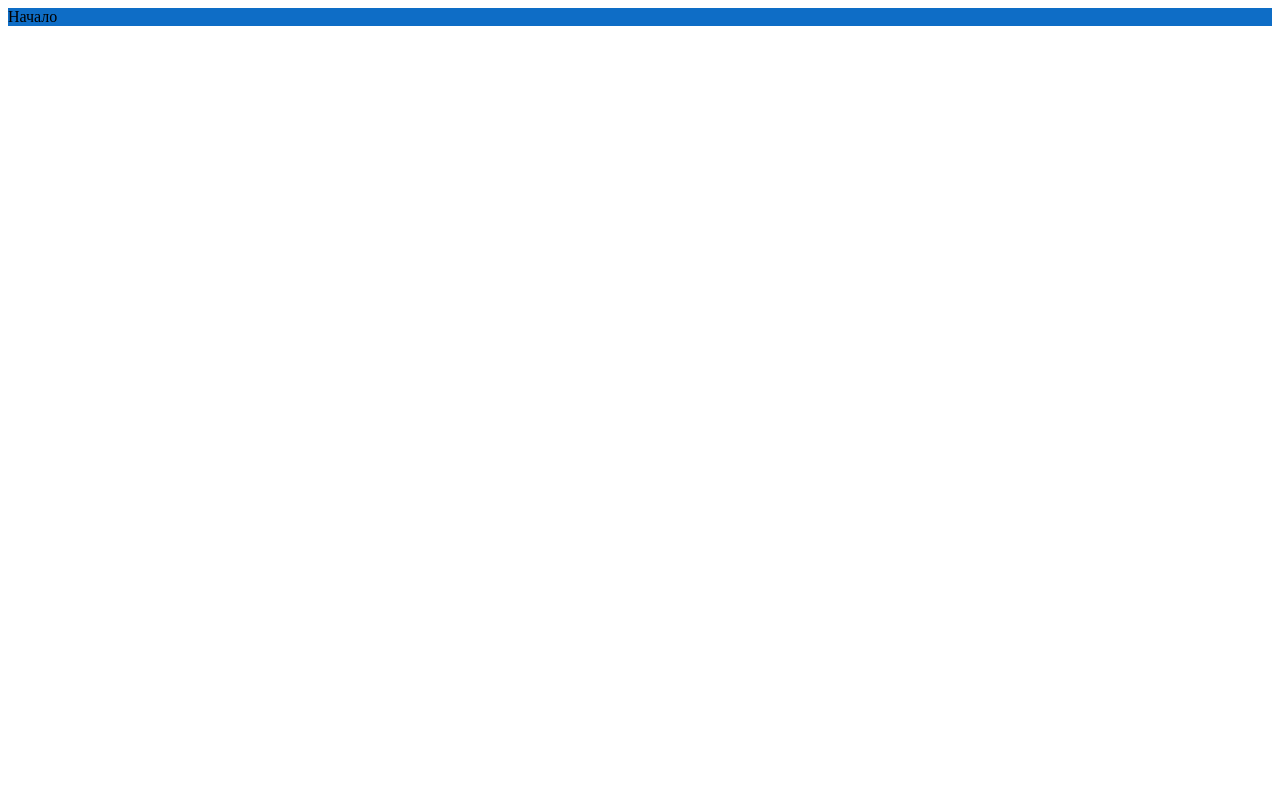
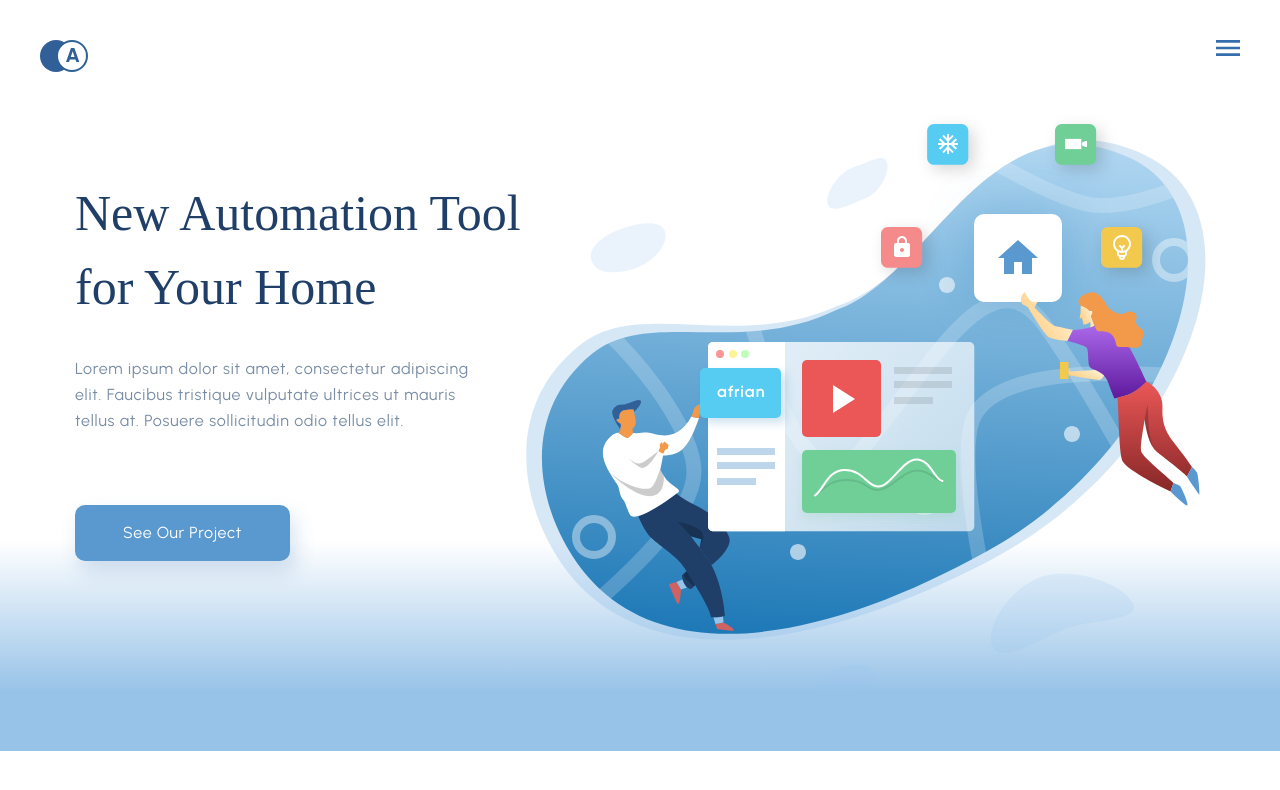
Before and after one commit to LegerovAlex/New-Automation-Tool-for-Your-Home, a website built with Parcel: page src/index.html in a window 1280 px wide. Built offline with nearby package versions, Linux system fonts and the light colour scheme; a web font is replaced by a local one.

Commit message:
add header and section-tool

```diff
--- a/src/index.html
+++ b/src/index.html
@@ -5,10 +5,55 @@
     <meta http-equiv="X-UA-Compatible" content="IE=edge" />
     <meta name="viewport" content="width=device-width, initial-scale=1.0" />
     <link rel="stylesheet" href="./styles/reset.scss" />
-    <link rel="stylesheet" href="styles/style.scss" />
-    <title>Document</title>
+    <link rel="stylesheet" href="./styles/style.scss" />
+    <link rel="preconnect" href="https://fonts.googleapis.com" />
+    <link rel="preconnect" href="https://fonts.gstatic.com" crossorigin />
+    <link
+      href="https://fonts.googleapis.com/css2?family=Montagu+Slab:opsz,wght@16..144,400;16..144,500;16..144,600&family=Urbanist:wght@300;400;500;700&display=swap"
+      rel="stylesheet"
+    />
+    <title>New Automation Tool for Your Home</title>
   </head>
   <body>
-    <div class="start">Начало</div>
+    <header class="header">
+      <div class="header-container">
+        <div class="hedaer-logo">
+          <img
+            class="hedaer-logo__img"
+            src="./assets/icons/logo.svg"
+            alt="logo"
+          />
+        </div>
+        <div class="hedaer-burger">
+          <img
+            class="hedaer-burger__logo"
+            src="./assets/icons/burger.svg"
+            alt="burger"
+          />
+        </div>
+      </div>
+    </header>
+    <section class="tool">
+      <div class="container container__represent">
+        <div class="represent-items">
+          <h1 class="represent-items__title">
+            New Automation Tool for Your Home
+          </h1>
+          <p class="represent-items__subtitle">
+            Lorem ipsum dolor sit amet, consectetur adipiscing elit. Faucibus
+            tristique vulputate ultrices ut mauris tellus at. Posuere
+            sollicitudin odio tellus elit.
+          </p>
+          <div class="represent-items-buttons">
+            <button class="button represent-items__button">
+              See Our Project
+            </button>
+          </div>
+        </div>
+        <div class="represent-img">
+          <img src="./assets/img/Hero/main-img.svg" alt="img" />
+        </div>
+      </div>
+    </section>
   </body>
 </html>
--- a/src/styles/reset.scss
+++ b/src/styles/reset.scss
@@ -0,0 +1,31 @@
+* {
+  margin: 0;
+  padding: 0;
+  box-sizing: border-box;
+}
+
+li {
+  list-style: none;
+}
+
+a {
+  color: inherit;
+  text-decoration: none;
+}
+
+button {
+  background: none;
+  border: none;
+  margin: 0;
+}
+
+h1,
+h2,
+h3 {
+  margin: 0;
+  padding: 0;
+
+  font-size: 100%;
+  font-style: inherit;
+  font-weight: inherit;
+}
--- a/src/styles/style.scss
+++ b/src/styles/style.scss
@@ -1,3 +1,76 @@
-.start {
-  background-color: rgb(14, 109, 198);
+.header {
+  padding: 40px 10px 0 10px;
+  .header-container {
+    max-width: 1200px;
+    margin: 0 auto;
+    display: flex;
+    flex-wrap: wrap;
+    justify-content: space-between;
+  }
 }
+
+.tool {
+  background: linear-gradient(
+    0deg,
+    #98c3e8 8.84%,
+    rgba(152, 195, 232, 0) 31.12%
+  );
+
+  padding: 100px 10px 190px 10px;
+
+  .container__represent {
+    max-width: 1130px;
+    margin: 0 auto;
+    display: flex;
+  }
+
+  .represent-items {
+    display: flex;
+    flex-direction: column;
+
+    &__title {
+      font-family: "Montagu Slab", serif;
+      font-size: 50px;
+      line-height: 74px;
+      color: #1f3f68;
+      margin-bottom: 32px;
+      max-width: 510px;
+    }
+
+    &__subtitle {
+      font-family: "Urbanist", sans-serif;
+      font-size: 16px;
+      line-height: 26px;
+      letter-spacing: 0.05em;
+      color: #1f3f68;
+      opacity: 0.6;
+      margin-bottom: 71px;
+      max-width: 425px;
+    }
+
+    &-buttons {
+      .represent-items__button {
+        padding: 15px 48px;
+        background: #5a98d0;
+        box-shadow: 5px 10px 20px rgba(53, 110, 173, 0.2);
+        border-radius: 10px;
+        font-family: "Gilroy";
+        font-size: 16px;
+        line-height: 26px;
+        text-align: center;
+        letter-spacing: 0.04em;
+        color: #ffffff;
+        font-family: "Urbanist", sans-serif;
+      }
+    }
+  }
+  .represent-img {
+    position: relative;
+
+    img {
+      position: absolute;
+      top: -62px;
+      left: -64px;
+    }
+  }
+}
```
Also changed, not shown: src/styles/stylesheet.scss (added, +21 -0 lines), dist/burger.8e2aee37.svg (added), dist/burger.f2a89a18.svg (added), dist/index.html, dist/logo.0ff1e26a.svg (added), dist/logo.79247ca5.svg (added), dist/main-img.27f9837f.svg (added), dist/main-img.b0fc5edb.svg (added), dist/main-img.e135c6a4.jpg (added), src/assets/icons/burger.svg (added), src/assets/icons/logo.svg (added), src/assets/img/Hero/main-img.svg (added), 8 other files.
